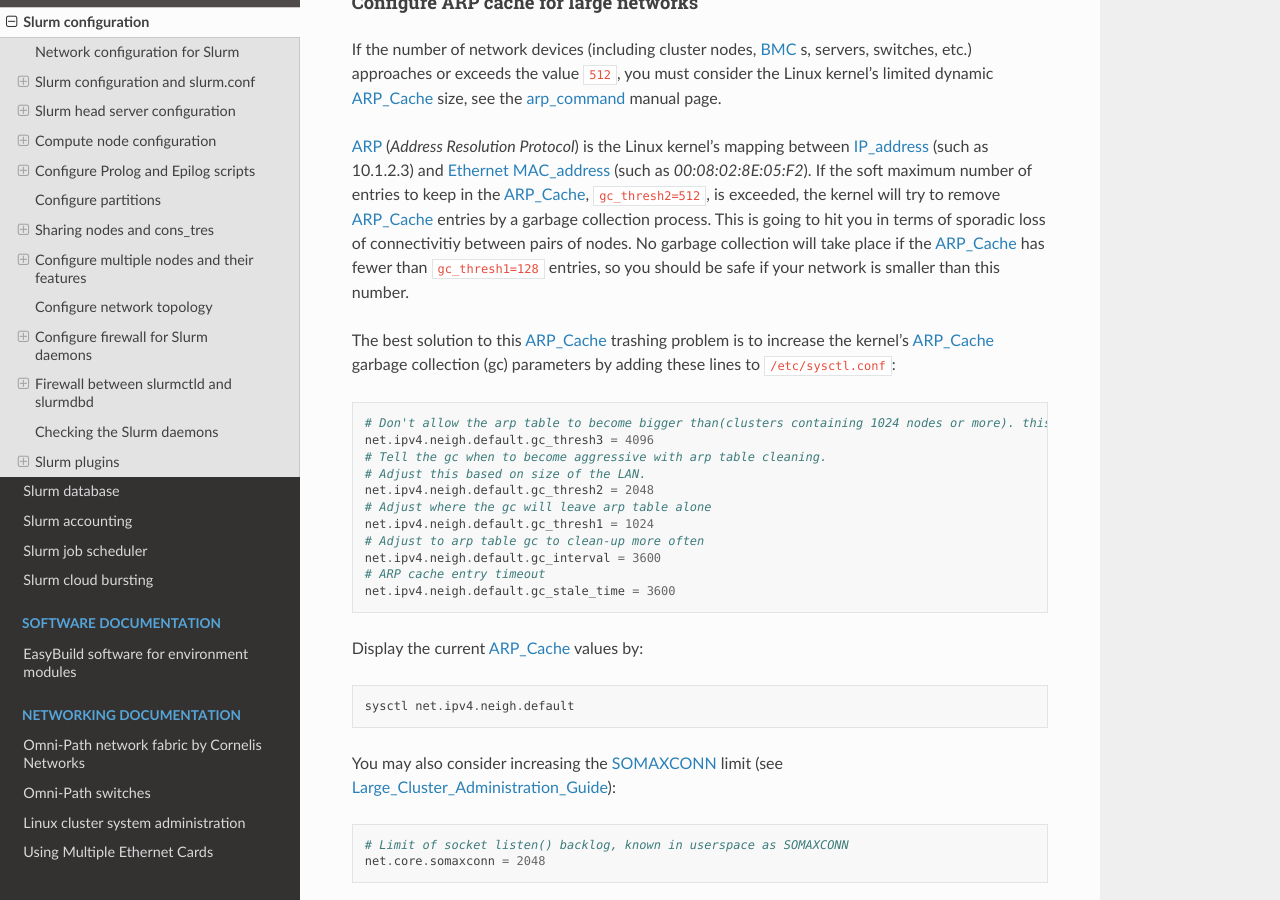
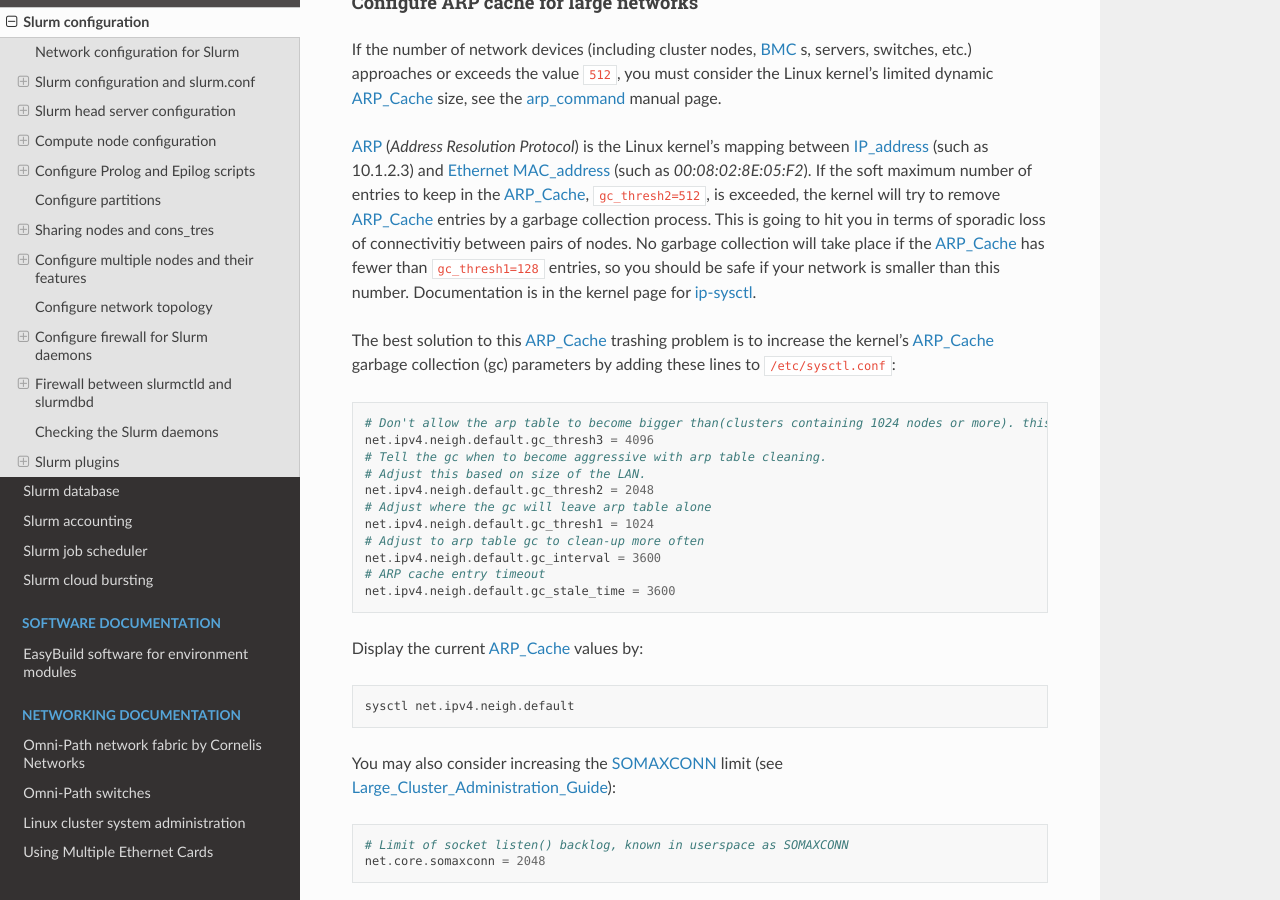
Before and after one commit to OleHolmNielsen/Niflheim_system, a Sphinx documentation site: the page built from docs/Slurm_configuration.rst, in a window 1280 px wide and 900 px high, scrolled down 23601 px. Built offline with Sphinx 7.4.7 and the Read the Docs theme 2.0.0, drawn with Linux system fonts in a browser that asks for light colours.

Commit message:
Added link to kernel ip-sysctl page

```diff
--- a/docs/Slurm_configuration.rst
+++ b/docs/Slurm_configuration.rst
@@ -992,6 +992,7 @@
 If the soft maximum number of entries to keep in the ARP_Cache_, ``gc_thresh2=512``, is exceeded, the kernel will try to remove ARP_Cache_ entries by a garbage collection process.
 This is going to hit you in terms of sporadic loss of connectivitiy between pairs of nodes.
 No garbage collection will take place if the ARP_Cache_ has fewer than ``gc_thresh1=128`` entries, so you should be safe if your network is smaller than this number.
+Documentation is in the kernel page for `ip-sysctl <https://docs.kernel.org/next/networking/ip-sysctl.html>`_.
 
 The best solution to this ARP_Cache_ trashing problem is to increase the kernel's ARP_Cache_ garbage collection (gc) parameters by adding these lines to ``/etc/sysctl.conf``::
 
```
